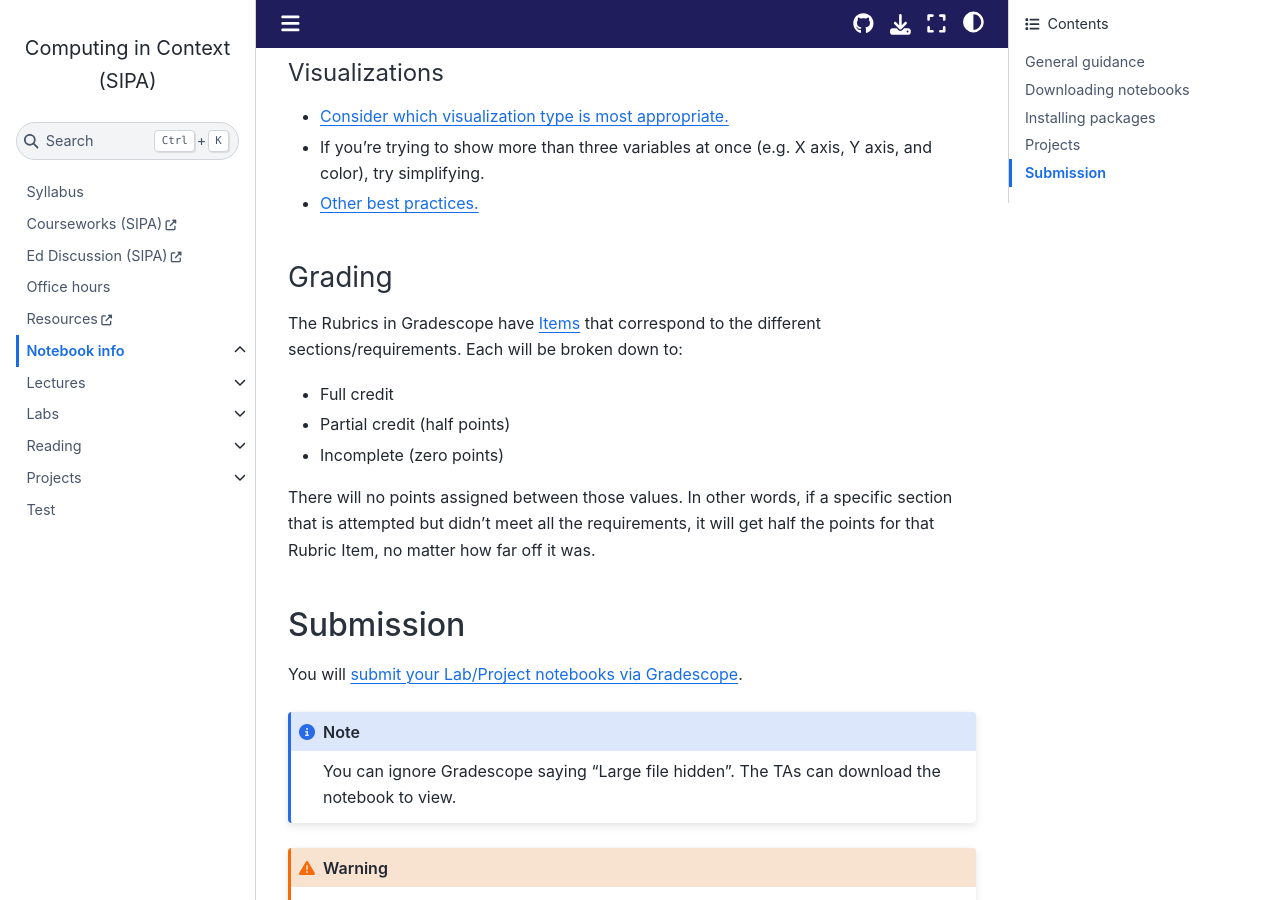
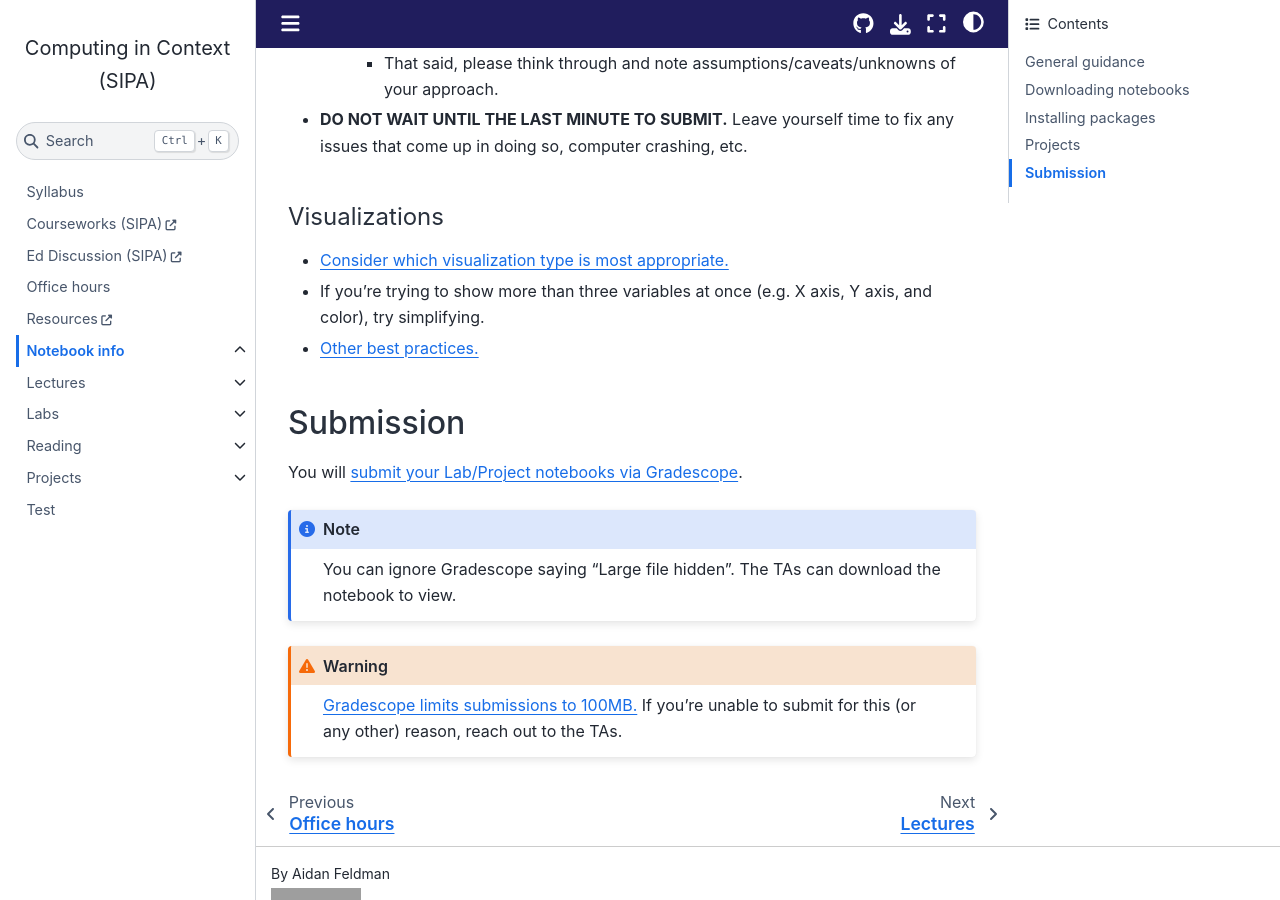
Before and after one commit to afeld/computing-in-context, a Jupyter Book: the page built from notebooks.md, in a window 1280 px wide and 900 px high, scrolled down 3221 px. Built offline with Jupyter Book 1.0.4 settings and Sphinx 7.4.7 and the Sphinx Book theme 1.1.4, drawn with Linux system fonts in a browser that asks for light colours; pages that are not in the unit, such as notebooks, are missing from menus; comment, search, counter and statistics services are not loaded; some of the changed text lies outside the part shown; grey boxes are pictures that could not be loaded.

Commit message:
Project grading clarifications

````diff
--- a/notebooks.md
+++ b/notebooks.md
@@ -39,6 +39,10 @@
 ## Projects
 
 ### Requirements
+
+```{warning}
+This section was expanded as the class went on. Past Project grades won't be held to the modified requirements.
+```
 
 All Projects must:
 
@@ -95,16 +99,6 @@
 - If you’re trying to show more than three variables at once (e.g. X axis, Y axis, and color), try simplifying.
 - [Other best practices.](https://xdgov.github.io/data-design-standards/)
 
-### Grading
-
-The Rubrics in Gradescope have [Items](https://guides.gradescope.com/hc/en-us/articles/22249389005709-Grading-Submissions#h_01HHDFGS9DRQ52GVJAG04KPBVV) that correspond to the different sections/requirements. Each will be broken down to:
-
-- Full credit
-- Partial credit (half points)
-- Incomplete (zero points)
-
-There will no points assigned between those values. In other words, if a specific section that is attempted but didn't meet all the requirements, it will get half the points for that Rubric Item, no matter how far off it was.
-
 ## Submission
 
 You will [submit your Lab/Project notebooks via Gradescope](https://courseworks2.columbia.edu/courses/207091/external_tools/29680?display=borderless).
````
Also changed, not shown: index.md (+0 -1 lines), project_3.md (+0 -6 lines), 1 other file.
